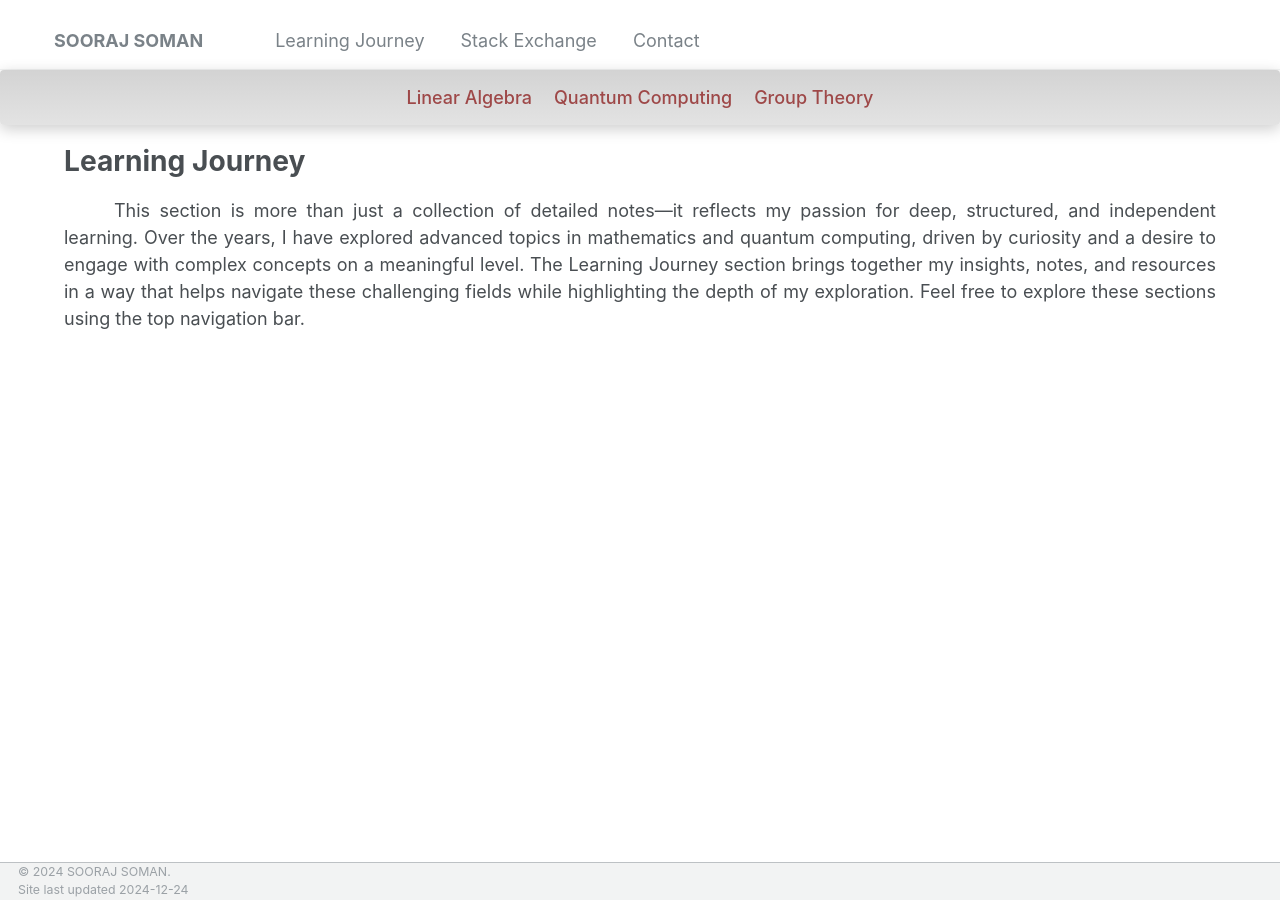
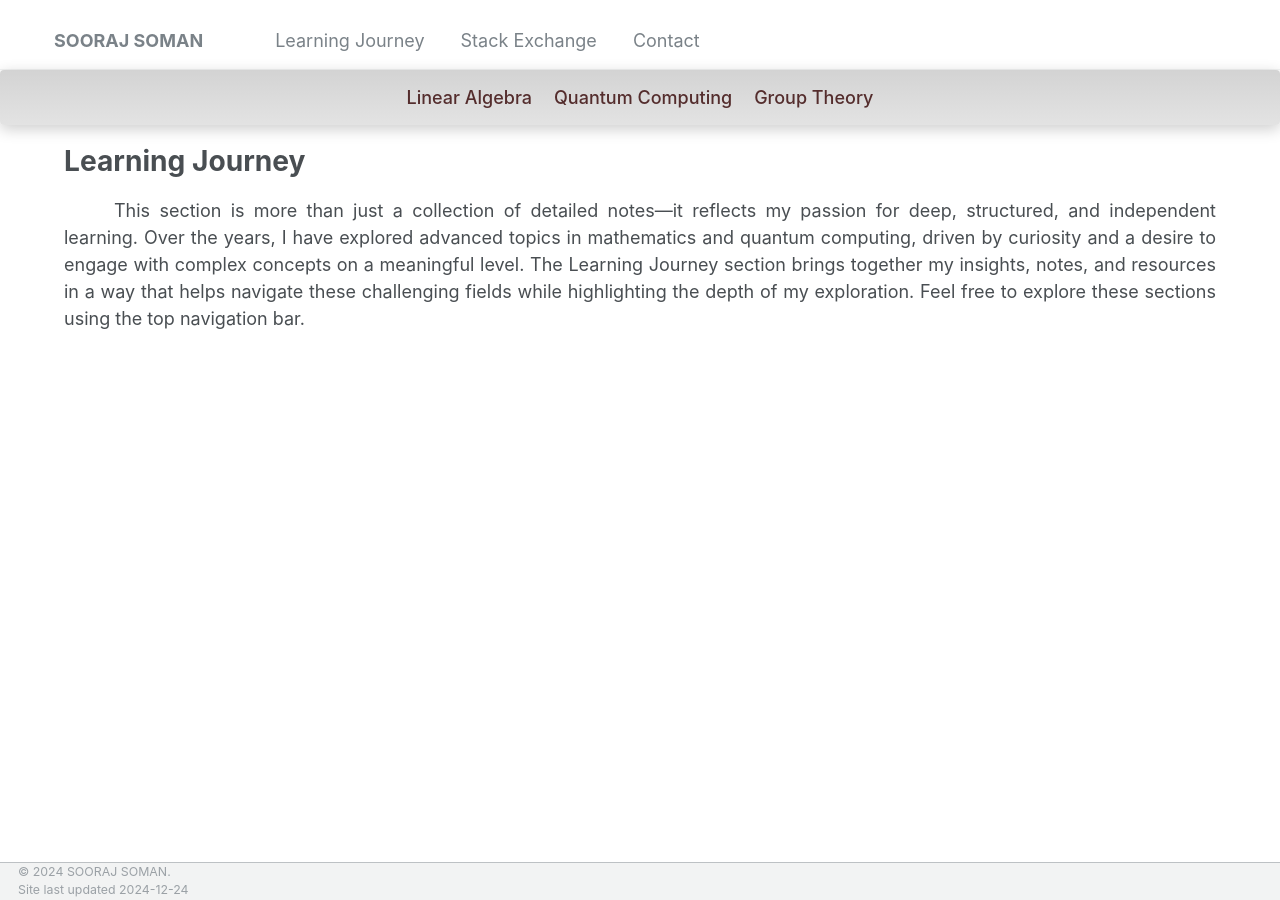
Before and after one commit to soorajss1729/soorajss1729.github.io, a Jekyll site: the page built from _learning/learning.md, in a window 1280 px wide. Built offline with Jekyll 4.4.1, drawn with Linux system fonts in a browser that asks for light colours.

Commit message:
Update main.scss

```diff
--- a/assets/css/main.scss
+++ b/assets/css/main.scss
@@ -99,7 +99,7 @@
 }
 
 .learning-topnav a {
-  color: #9E4848; /*#B04A00;*/ /*#ffffff; */
+  color: #542d2d;  /*#9E4848;*/ /*#B04A00;*/ /*#ffffff; */
   text-decoration: none;
   font-size: 1rem;
   padding: 6px 6px;
```
